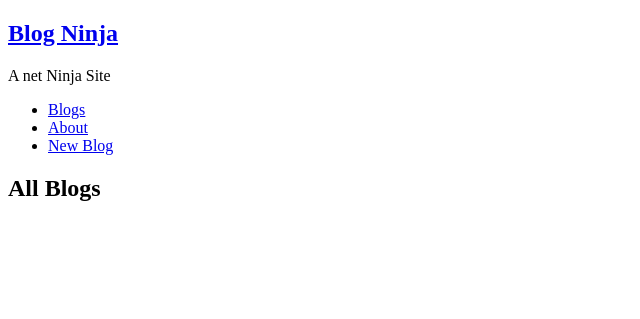
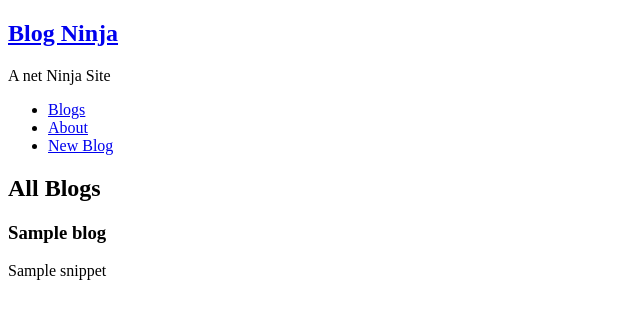
Before and after one commit to DawidGawronskiDev/node-crash-course, a Node project: template views/index.ejs in a window 1280 px wide. Shown: the top 319 px of the page, without its empty margins (0-640 px from the left). Run offline with Node 20 templates, Linux system fonts and the light colour scheme; the template is opened without the code that fills it: most values are stand-ins (such as "Sample title", 1, 10 or a date in 2020).

Commit message:
Fix typo

```diff
--- a/views/index.ejs
+++ b/views/index.ejs
@@ -20,6 +20,14 @@
 
         <div class="blogs content">
             <h2>All Blogs</h2>
+
+            <% if (blogs.length > 0) { %>
+                <% blogs.forEach(blog => { %>
+                    <h3 class="title"><%= blog.title %></h3>
+                    <p class="snippet"><%= blog.snippet %></p>
+                <% }) %>
+            <% } %>
+
         </div>
     </body>
 </html>
```
